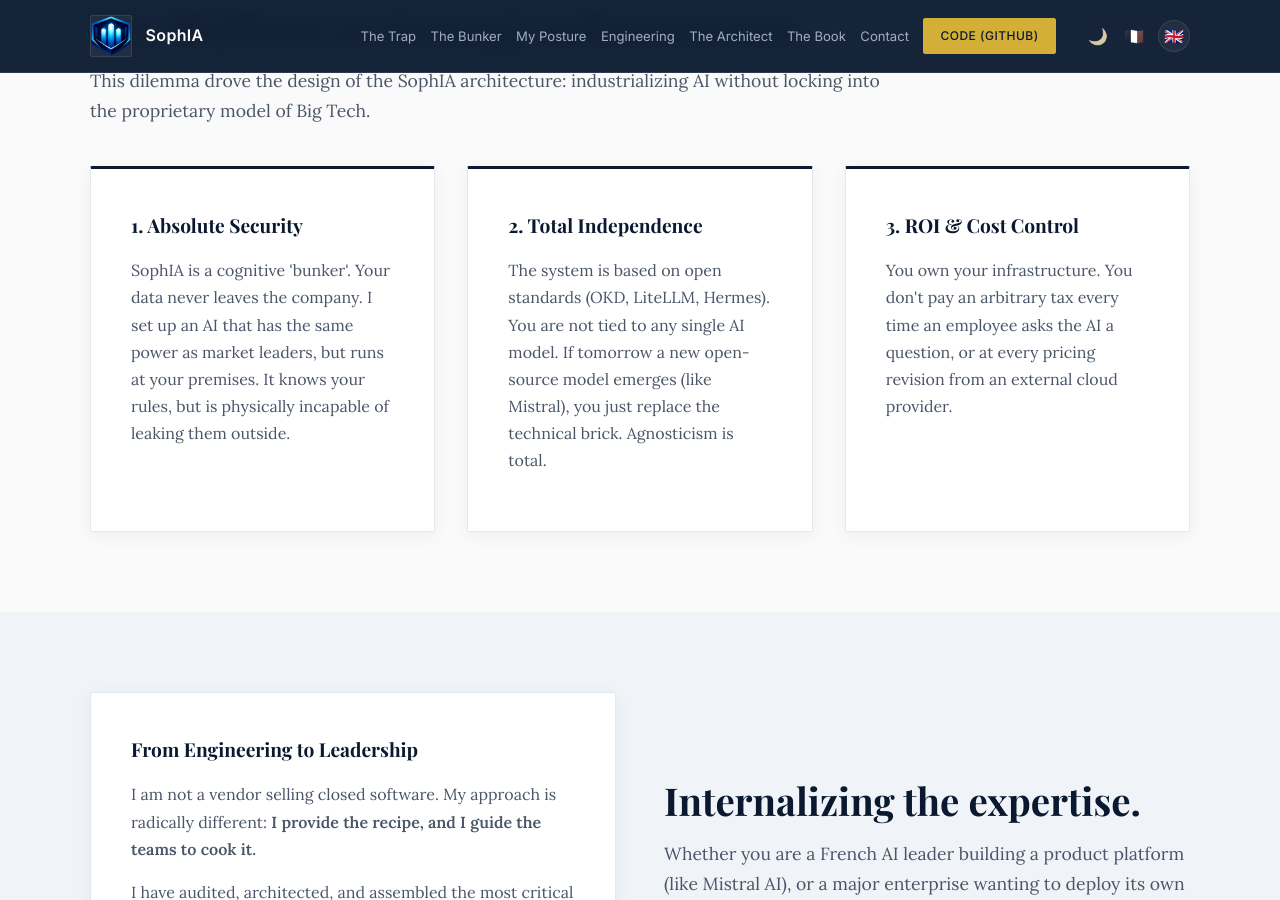
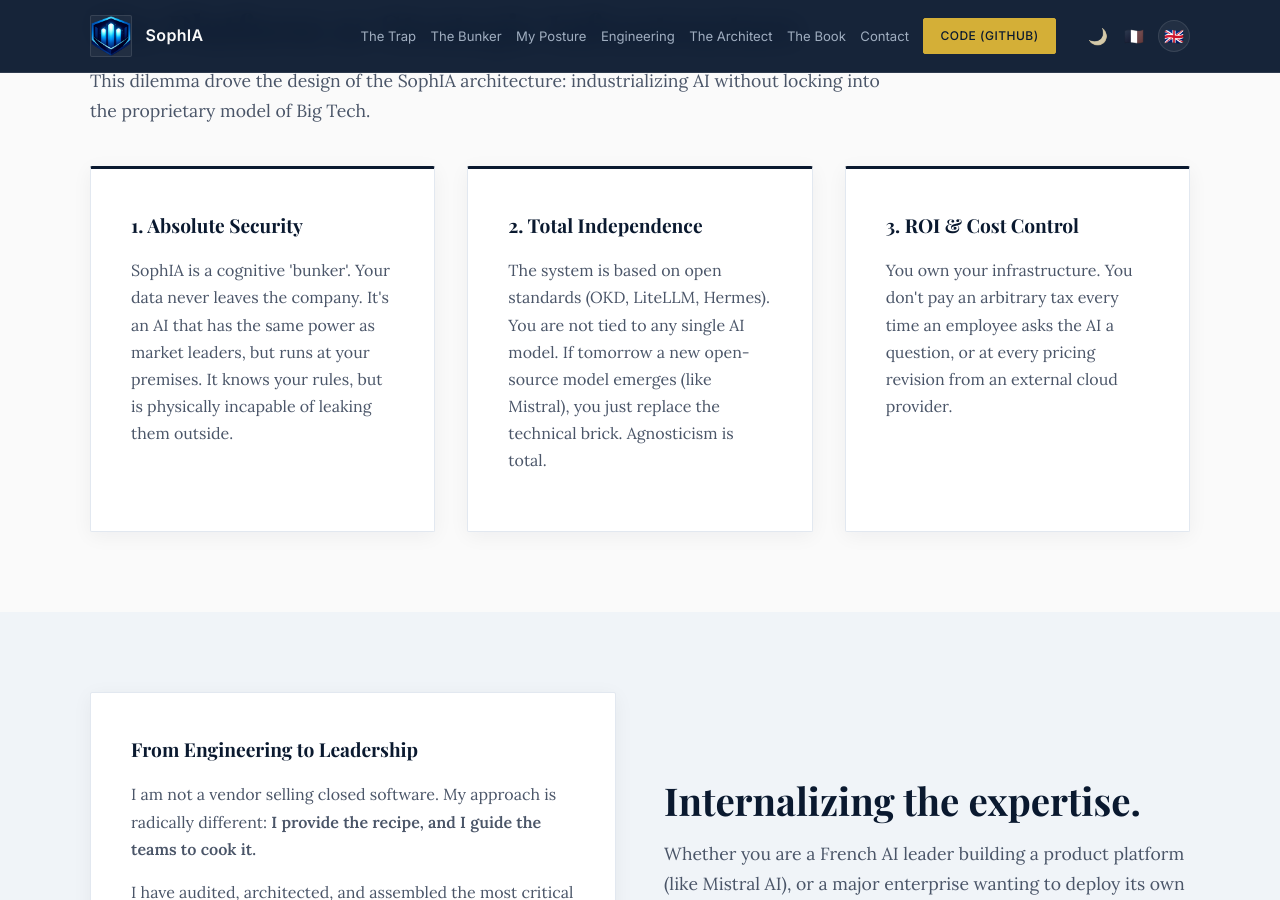
Before and after one commit to Kisai-DG-SLU/SophIA, a Jekyll site: the page built from index.html, in a window 1280 px wide and 900 px high, scrolled down 1609 px. Built offline with Jekyll 4.4.1, drawn with Linux system fonts in a browser that asks for light colours.

Commit message:
Index FR/EN : cards.control.text impersonnel (Je mets en place → C'est)

```diff
--- a/_includes/footer.html
+++ b/_includes/footer.html
@@ -86,7 +86,7 @@
           intro: "This dilemma drove the design of the SophIA architecture: industrializing AI without locking into the proprietary model of Big Tech."
         },
         cards: {
-          control: { title: "1. Absolute Security", text: "SophIA is a cognitive 'bunker'. Your data never leaves the company. I set up an AI that has the same power as market leaders, but runs at your premises. It knows your rules, but is physically incapable of leaking them outside." },
+          control: { title: "1. Absolute Security", text: "SophIA is a cognitive 'bunker'. Your data never leaves the company. It's an AI that has the same power as market leaders, but runs at your premises. It knows your rules, but is physically incapable of leaking them outside." },
           trust: { title: "2. Total Independence", text: "The system is based on open standards (OKD, LiteLLM, Hermes). You are not tied to any single AI model. If tomorrow a new open-source model emerges (like Mistral), you just replace the technical brick. Agnosticism is total." },
           deployment: { title: "3. ROI & Cost Control", text: "You own your infrastructure. You don't pay an arbitrary tax every time an employee asks the AI a question, or at every pricing revision from an external cloud provider." }
         },
--- a/_includes/i18n/index.js
+++ b/_includes/i18n/index.js
@@ -24,7 +24,7 @@ const pageTranslations = {
           intro: "C'est pour résoudre ce dilemme qu'a été conçue l'architecture SophIA : industrialiser l'IA sans s'enfermer dans le modèle propriétaire des GAFAM."
         },
     cards: {
-          control: { title: "1. Sécurité Absolue", text: "SophIA est un 'bunker' cognitif. Vos données ne quittent jamais l'entreprise. Je mets en place une IA qui a la même puissance que les leaders du marché, mais qui tourne chez vous. Elle connaît vos règles, mais elle est physiquement incapable de les fuiter à l'extérieur." },
+          control: { title: "1. Sécurité Absolue", text: "SophIA est un 'bunker' cognitif. Vos données ne quittent jamais l'entreprise. C'est une IA qui a la même puissance que les leaders du marché, mais qui tourne chez vous. Elle connaît vos règles, mais elle est physiquement incapable de les fuiter à l'extérieur." },
           trust: { title: "2. Indépendance Totale", text: "Le système est basé sur des standards ouverts (OKD, LiteLLM, Hermes). Vous n'êtes lié à aucun modèle d'IA unique. Si demain un nouveau modèle open-source émerge (comme chez Mistral), il suffit de remplacer la brique technique. L'agnosticisme est total." },
           deployment: { title: "3. ROI & Coût Maîtrisé", text: "Vous êtes propriétaire de votre infrastructure. Vous ne payez pas une taxe arbitraire à chaque fois qu'un de vos employés pose une question à l'IA ou à chaque révision tarifaire d'un fournisseur cloud externe." }
         },
@@ -68,7 +68,7 @@ const pageTranslations = {
           intro: "This dilemma drove the design of the SophIA architecture: industrializing AI without locking into the proprietary model of Big Tech."
         },
     cards: {
-          control: { title: "1. Absolute Security", text: "SophIA is a cognitive 'bunker'. Your data never leaves the company. I set up an AI that has the same power as market leaders, but runs at your premises. It knows your rules, but is physically incapable of leaking them outside." },
+          control: { title: "1. Absolute Security", text: "SophIA is a cognitive 'bunker'. Your data never leaves the company. It's an AI that has the same power as market leaders, but runs at your premises. It knows your rules, but is physically incapable of leaking them outside." },
           trust: { title: "2. Total Independence", text: "The system is based on open standards (OKD, LiteLLM, Hermes). You are not tied to any single AI model. If tomorrow a new open-source model emerges (like Mistral), you just replace the technical brick. Agnosticism is total." },
           deployment: { title: "3. ROI & Cost Control", text: "You own your infrastructure. You don't pay an arbitrary tax every time an employee asks the AI a question, or at every pricing revision from an external cloud provider." }
         },
--- a/index.html
+++ b/index.html
@@ -83,7 +83,7 @@ custom_css: index
         <div class="grid-3 value-grid">
           <article class="card">
             <h3 data-i18n="cards.control.title">1. Sécurité Absolue</h3>
-            <p data-i18n="cards.control.text">SophIA est un "bunker" cognitif. Vos données ne quittent jamais l'entreprise. Je mets en place une IA qui a la même puissance que les leaders du marché, mais qui tourne chez vous. Elle connaît vos règles, mais elle est physiquement incapable de les fuiter à l'extérieur.</p>
+            <p data-i18n="cards.control.text">SophIA est un "bunker" cognitif. Vos données ne quittent jamais l'entreprise. C'est une IA qui a la même puissance que les leaders du marché, mais qui tourne chez vous. Elle connaît vos règles, mais elle est physiquement incapable de les fuiter à l'extérieur.</p>
           </article>
           <article class="card">
             <h3 data-i18n="cards.trust.title">2. Indépendance Totale</h3>
```
Also changed, not shown: other parts of _includes/footer.html (+1 -1 lines).
